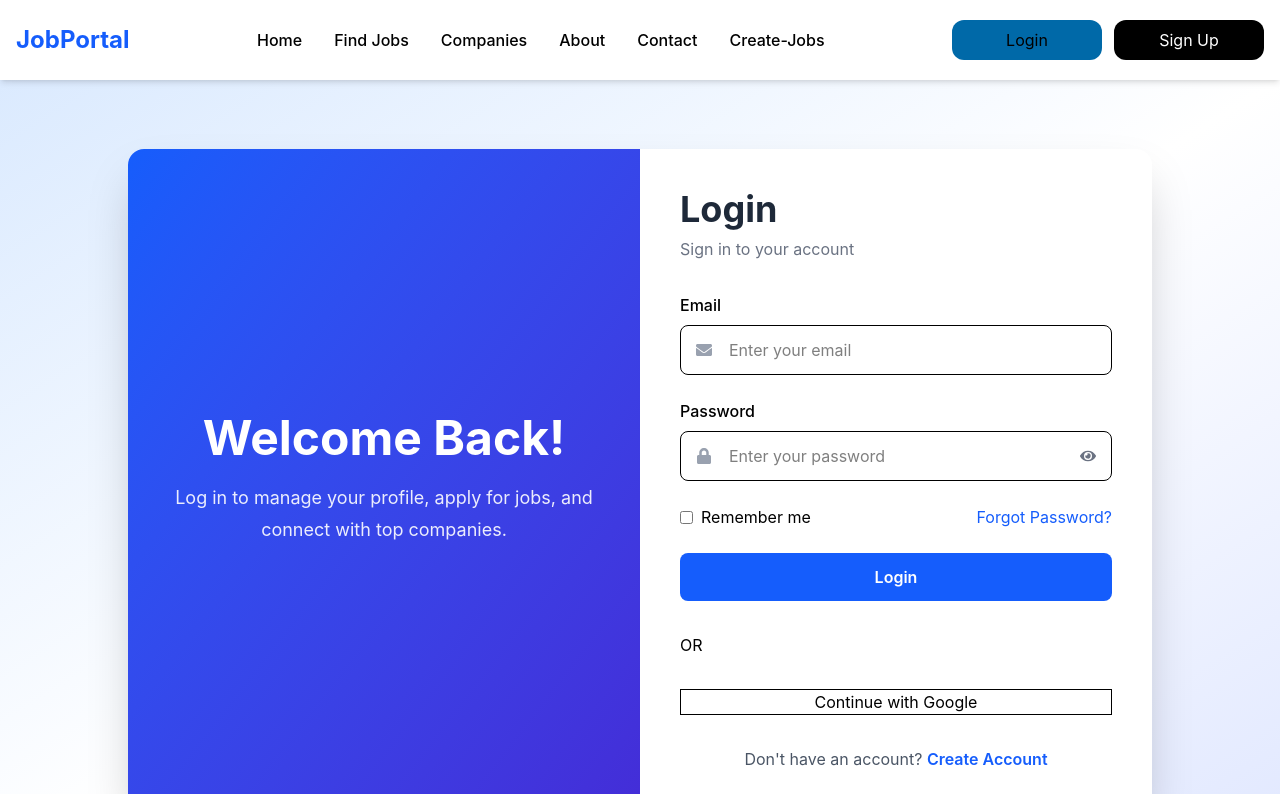
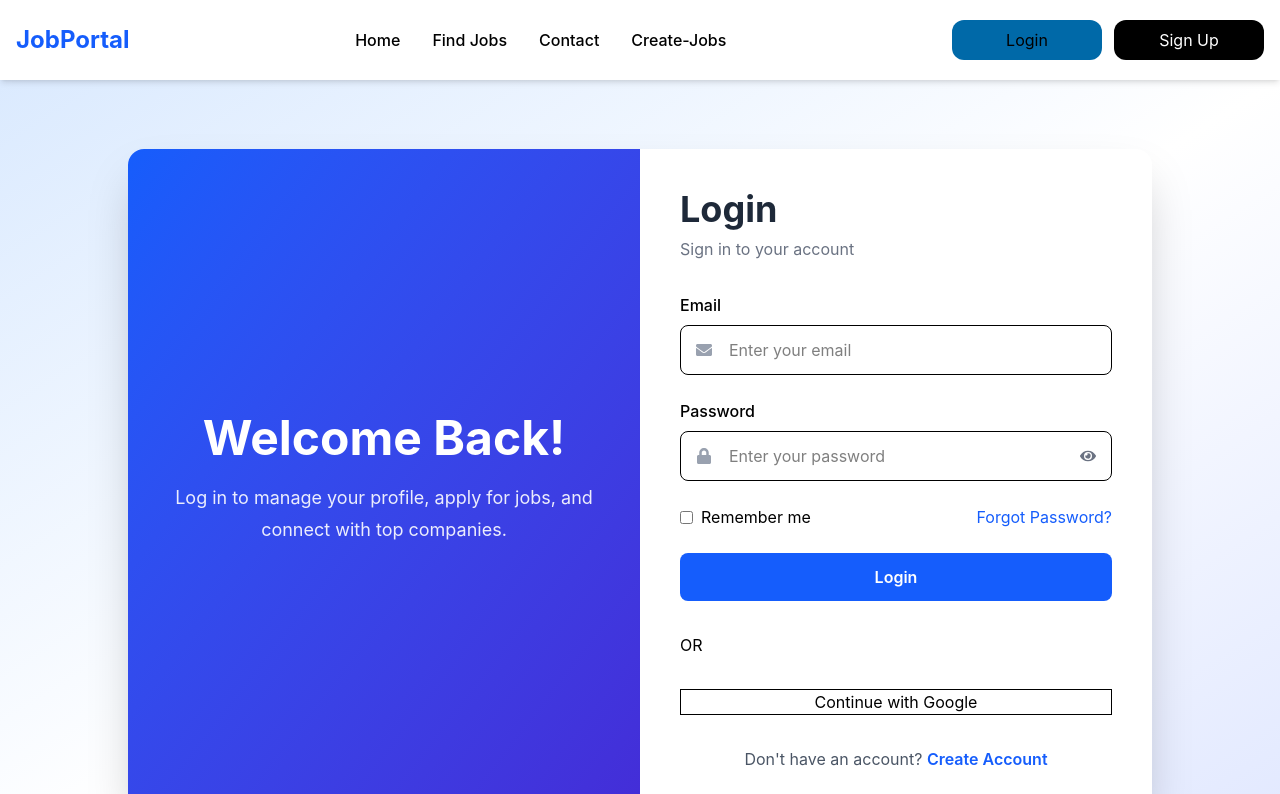
Before and after one commit to mashrurmahmud/Front-endEnginnering, a React (Vite) app: page /auth/login in a window 1280 px wide. Shown: the top 794 px of the page. Built offline with nearby package versions, Linux system fonts and the light colour scheme; no server answers.

Commit message:
push updated done

```diff
--- a/src/Components/Header.jsx
+++ b/src/Components/Header.jsx
@@ -5,7 +5,7 @@ import { useEffect } from "react";
 
 const Header = () => {
   const {user_profile, logout, fetchUser,loading} = useStrore();
-  console.log(user_profile)
+
 
   useEffect(()=>{
     fetchUser()
@@ -32,8 +32,7 @@ const Header = () => {
           <ul className="menu flex  menu-horizontal gap-2 font-medium">
             <li className="p-3"><Link to="/">Home</Link></li>
             <li className="p-3"><Link to="/job/all-jobs">Find Jobs</Link></li>
-            <li className="p-3"><Link to="/companies">Companies</Link></li>
-            <li className="p-3"><Link to="/about">About</Link></li>
+
             <li className="p-3"><Link to="/job/contact-us">Contact</Link></li>
             <li className="p-3"><Link to="/job/create-job">Create-Jobs</Link></li>
            {
```
